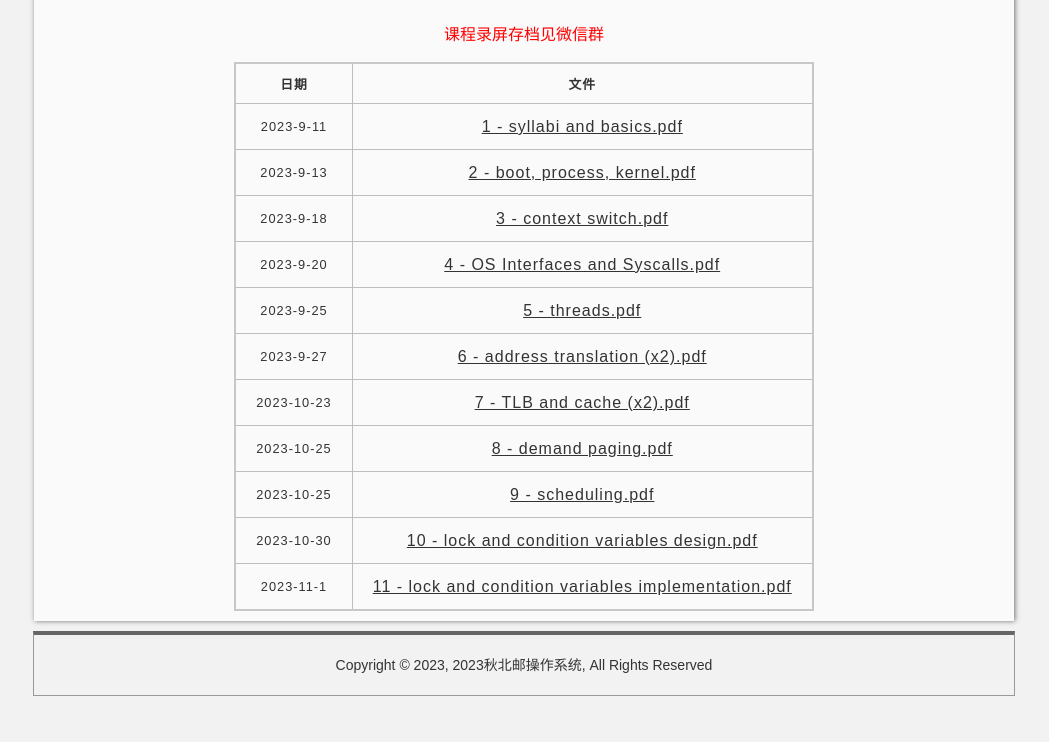
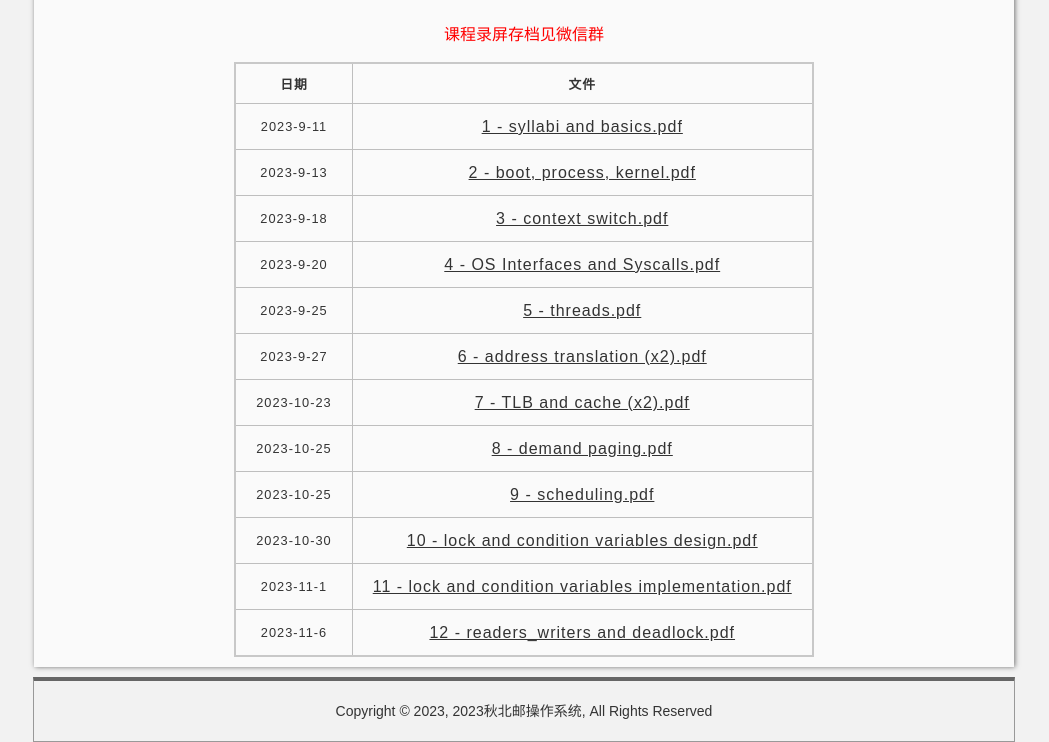
Before and after one commit to Richardhongyu/BuptOs.github.io, a plain HTML site: page ppt.html in a window 1280 px wide. Shown: the part 554-1296 px from the top of the page, without its empty margins (116-1165 px from the left). Before the commit the page ends 1250 px from the top, so only its background shows below. Drawn offline with Linux system fonts and the light colour scheme.

Commit message:
add ppt12

```diff
--- a/ppt.html
+++ b/ppt.html
@@ -130,6 +130,10 @@
                             <td>2023-11-1</td>
                             <td><a href="ppt/11 - lock and condition variables implementation.pdf">11 - lock and condition variables implementation.pdf</a></td>
                         </tr>
+                        <tr>
+                            <td>2023-11-6</td>
+                            <td><a href="ppt/12 - readers_writers and deadlock.pdf">12 - readers_writers and deadlock.pdf</a></td>
+                        </tr>
                     </table>
                 </div>
             </div>
```
Also changed, not shown: 1 other file.
